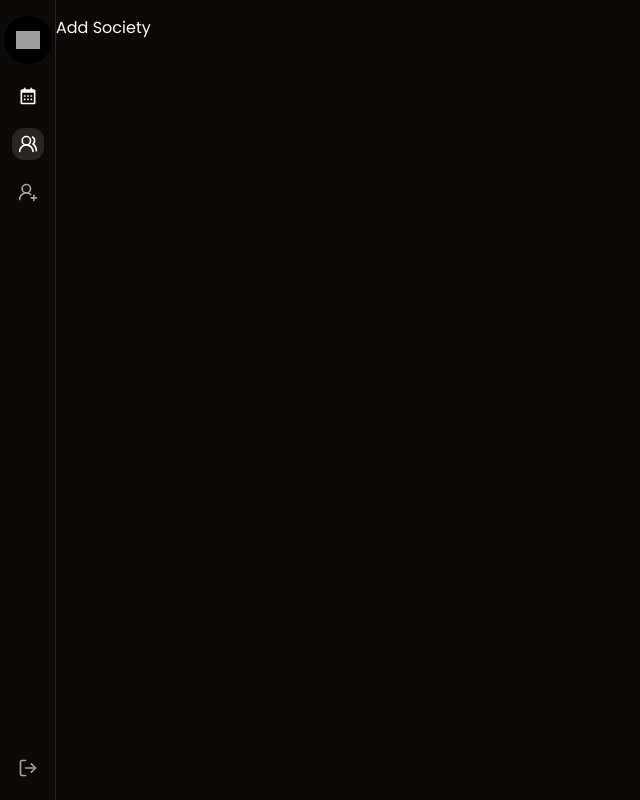
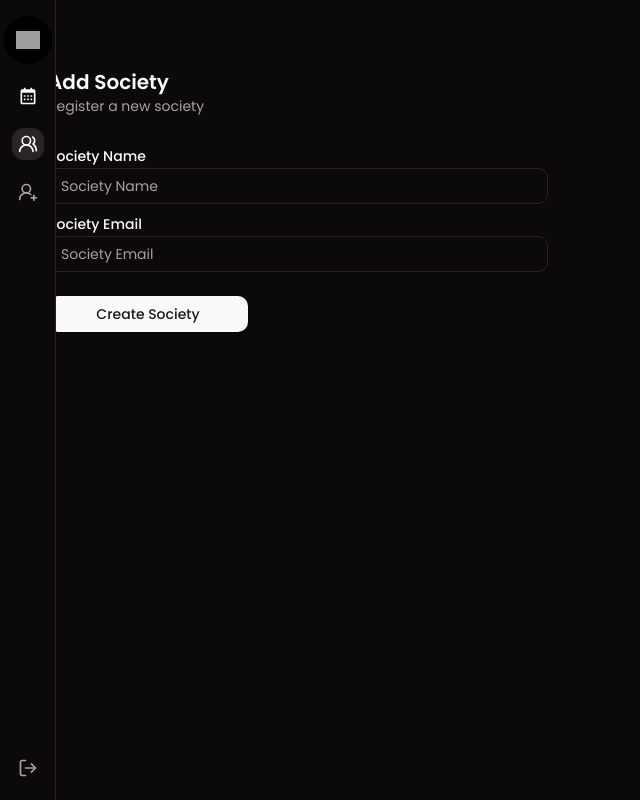
Before and after one commit to JiteshKhurana/Thapar-Events-Frontend, a React (Vite) app: page /superadmin/addsociety in a window 1280 px wide. Shown: the whole page, without its empty margins (0-640 px from the left). Built offline with nearby package versions, Linux system fonts and the light colour scheme; grey boxes are pictures that could not be loaded.

Commit message:
Add Society page (superadmin dashboard)

```diff
--- a/src/pages/superadmin/SuperAdminDashboardAddSociety.tsx
+++ b/src/pages/superadmin/SuperAdminDashboardAddSociety.tsx
@@ -1,9 +1,40 @@
+import { Button } from '@/components/ui/button';
+import { Input } from '@/components/ui/input';
+import { useForm } from 'react-hook-form';
+
 
 const SuperAdminDashboardAddSociety = () => {
+
+  const { register, handleSubmit, formState: { errors } } = useForm();
+
+  const onSubmit = (data:any) => {console.log(data)};
+
+  console.log(errors);
+
   return (
     <div className="flex min-h-screen w-full flex-col ">
-      <div className="flex flex-col sm:gap-4 sm:py-4 sm:pl-14">
-        Add Society
+      <div className="flex flex-col p-5 md:p-12">
+        <span className='mt-5 text-xl font-semibold'>Add Society</span>
+        <span className='mt-0 text-muted-foreground text-sm'>Register a new society</span>
+        <form onSubmit={handleSubmit(onSubmit)} className='flex flex-col mt-6'>
+          <div className="name-input my-1">
+          <span className='text-sm font-medium'>Society Name</span>
+          <Input className='w-full max-w-[500px]' type="text" placeholder="Society Name" {...register("Society Name", { required: true })} />
+          </div>
+
+          <div className="email-input my-1">
+          <span className='text-sm font-medium'>Society Email</span>
+          <Input className='w-full max-w-[500px]' type="text" placeholder="Society Email" {...register("Society Email", { required: true })} />
+          </div>
+
+
+          <Button
+          onClick={onSubmit}
+          className='my-5 w-full sm:w-[200px]'
+          >
+          Create Society
+          </Button>
+        </form>
 
       </div>
     </div>
```
